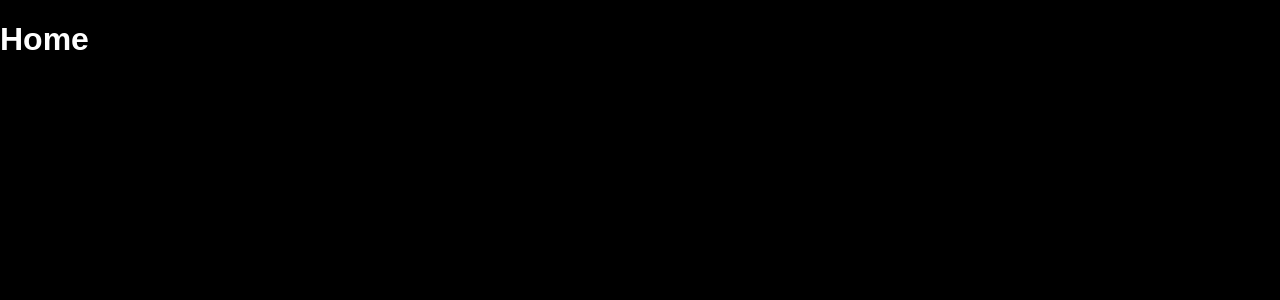
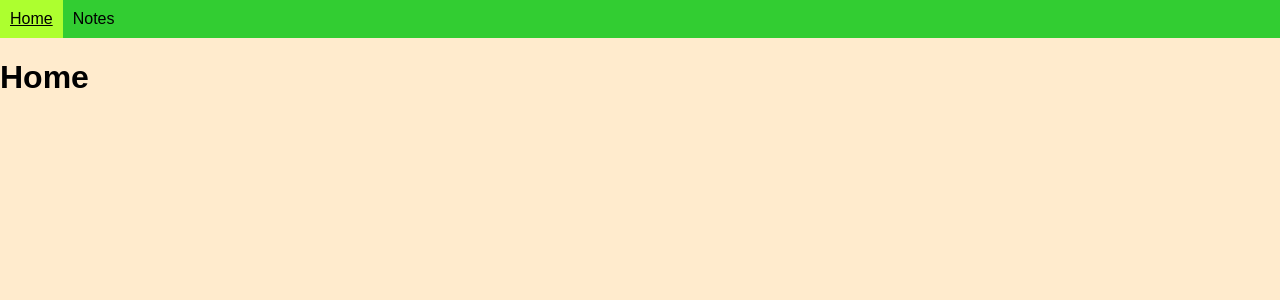
Before and after one commit to mateuszjanczak/notepad-client, a React (Create React App) app: page / in a window 1280 px wide. Shown: the top 300 px of the page. Built offline with nearby package versions, Linux system fonts and the light colour scheme.

Commit message:
new theme and example notes

```diff
--- a/src/App.js
+++ b/src/App.js
@@ -6,11 +6,13 @@ import Notes from "views/Notes";
 import SingleNote from "views/SingleNote";
 import Err404 from "views/Err404";
 import GlobalStyle from "theme";
+import Navbar from "components/organisms/Navbar";
 
 const App = () => {
   return (
       <Router>
           <GlobalStyle />
+          <Navbar/>
           <Switch>
             <Route exact path={routes.home} component={Home} />
             <Route exact path={routes.notes} component={Notes} />
--- /dev/null
+++ b/src/components/atoms/Title.js
@@ -0,0 +1,10 @@
+import styled from "styled-components";
+
+const Title = styled.h1`
+  margin-bottom: 1rem;
+  padding: 0;
+  text-align: center;
+  font-size: 2rem;
+`;
+
+export default Title;
--- /dev/null
+++ b/src/components/organisms/Navbar.js
@@ -0,0 +1,50 @@
+import React from "react";
+import {NavLink} from "react-router-dom";
+import styled from "styled-components";
+
+const Nav = styled.nav`
+`;
+
+const NavList = styled.ul`
+  margin: 0;
+  padding: 0;
+  list-style: none;
+  background: limegreen;
+  display: flex;
+`;
+
+const NavListItem = styled.li`
+
+`;
+
+const Link = styled.button`
+  display: block;
+  color: black;
+  text-decoration: none;
+  padding: 10px;
+
+  &:hover {
+  background-color: greenyellow;
+  }
+
+  &.active {
+    text-decoration: underline;
+  }
+`;
+
+const Navbar = () => {
+    return (
+        <Nav>
+            <NavList>
+                <NavListItem>
+                    <Link as={NavLink} exact to="/">Home</Link>
+                </NavListItem>
+                <NavListItem>
+                    <Link as={NavLink} to="/notes">Notes</Link>
+                </NavListItem>
+            </NavList>
+        </Nav>
+    )
+};
+
+export default Navbar;
--- /dev/null
+++ b/src/components/organisms/Note.js
@@ -0,0 +1,32 @@
+import React from "react";
+import styled from "styled-components";
+import Title from "components/atoms/Title";
+
+const Wrapper = styled.div`
+  width: 100%;
+  padding: 1rem 2rem;
+  border: 1px solid black;
+  color: black;
+  background: limegreen;
+  border-radius: 1rem;
+`;
+
+const Text = styled.div`
+  text-align: justify;
+  overflow: hidden;
+  display: -webkit-box;
+  -webkit-line-clamp: 6;
+  -webkit-box-orient: vertical;
+`;
+
+const Note = (props) => {
+    const {user, content} = props.notes;
+    return (
+        <Wrapper>
+            <Title>{user}</Title>
+            <Text>{content}</Text>
+        </Wrapper>
+    )
+};
+
+export default Note;
--- a/src/theme/index.js
+++ b/src/theme/index.js
@@ -7,8 +7,8 @@ const GlobalStyle = createGlobalStyle`
 
   html {
     font-size: 62.5%;
-    color: white;
-    background: black;
+    color: black;
+    background: blanchedalmond;
   }
 
   body {
--- a/src/views/Notes.js
+++ b/src/views/Notes.js
@@ -1,8 +1,64 @@
 import React from "react";
+import styled from "styled-components";
+import Note from "components/organisms/Note";
+
+const Wrapper = styled.div`
+  padding: 3rem;
+`;
+
+const List = styled.div`
+  padding: 5rem;
+  //border: 1px solid white;
+  display: grid;
+  grid-template-columns: repeat(4, 1fr);
+  grid-gap: 5rem;
+  justify-items: center;
+`;
 
 const Notes = () => {
+    const notes = [
+        {
+            _id: 1,
+            user: "valejzy",
+            content: "przejebane życie"
+        },
+        {
+            _id: 2,
+            user: "szymek",
+            content: "magik za dwa lata"
+        },
+        {
+            _id: 3,
+            user: "teski",
+            content: "kocham kamerzyste"
+        },
+        {
+            _id: 4,
+            user: "marchwj",
+            content: "Lorem ipsum dolor sit amet, consectetur adipiscing elit. Vestibulum justo libero, tempor ut dolor vitae, consequat volutpat lorem. Duis congue quam rhoncus nunc tincidunt, accumsan venenatis urna aliquam. Suspendisse potenti. Aliquam in pretium dolor. Ut at porttitor odio, at feugiat diam. Fusce tempor at magna quis pretium. Suspendisse potenti. Ut fringilla lectus sit amet erat fringilla, vitae tempus ligula malesuada. Donec tincidunt scelerisque tellus. Integer dapibus, nulla a vehicula ultricies, elit nibh fringilla erat, id rutrum nulla quam et velit. Morbi quis finibus metus, et sodales eros. Maecenas imperdiet tortor quis lacus placerat, sit amet viverra augue consequat. Curabitur non nisl eget sapien rutrum pretium. Aenean orci elit, volutpat eu arcu ut, porta sodales sapien. Aenean ut vehicula mauris. Cras facilisis leo augue, ut dictum urna lobortis eget."
+        },
+        {
+            _id: 5,
+            user: "emes",
+            content: "pojadłem 1000 kcal"
+        }
+    ];
+    const notesList = notes.length ? (
+        notes.map((notes)=>{
+            return (
+                <Note key={notes._id} notes={notes}/>
+            )
+        })
+    ) : (
+        <span>No notes</span>
+    );
+
     return (
-        <h1>Notes</h1>
+        <Wrapper>
+            <List>
+                {notesList}
+            </List>
+        </Wrapper>
     )
 };
 
```
